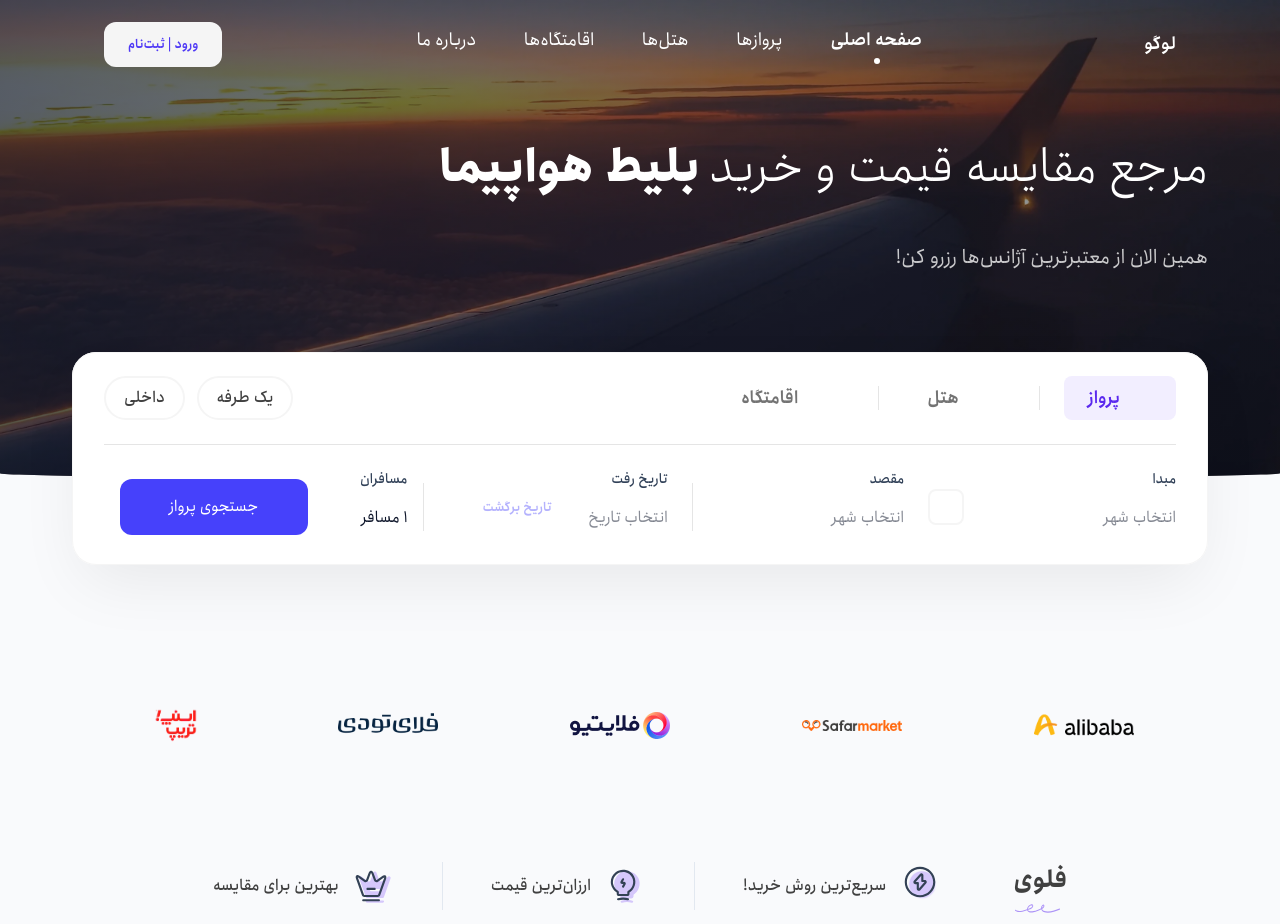
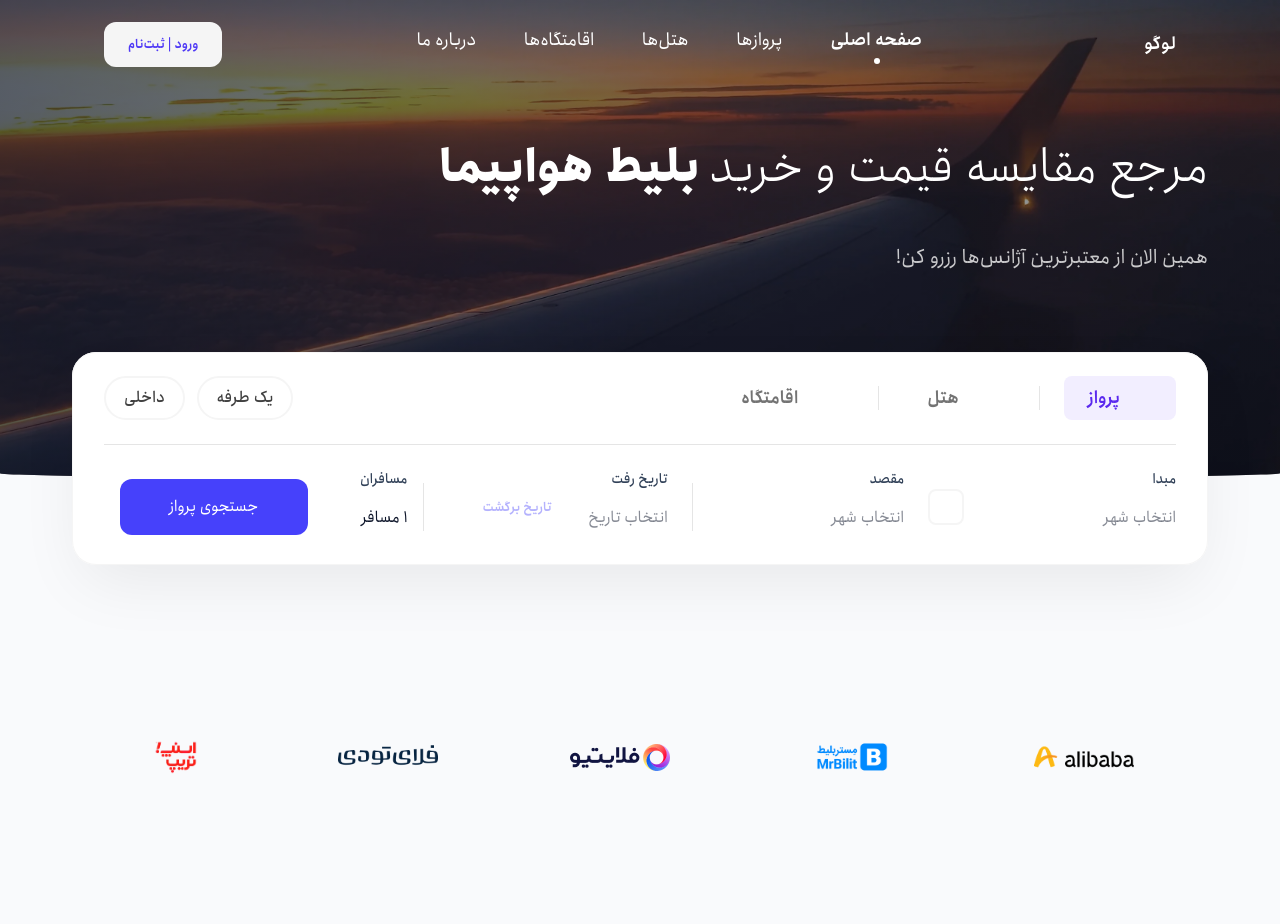
Before and after one commit to Floy-ir/Frontend, a Next.js app: page / in a window 1280 px wide. Shown: the top 924 px of the page. Built offline with nearby package versions, Linux system fonts and the light colour scheme; some icons are missing.

Commit message:
fix(stle):landing page minor changes

```diff
--- a/app/page.tsx
+++ b/app/page.tsx
@@ -94,9 +94,9 @@
         </div>
 
         {/* suggestions */}
-        <div className="mt-12 flex w-full max-w-[1500px] shrink-0 flex-col items-center justify-center px-4 py-8 lg:px-38 lg:py-12">
+        {/* <div className="mt-12 flex w-full max-w-[1500px] shrink-0 flex-col items-center justify-center px-4 py-8 lg:px-38 lg:py-12">
           <Suggestions />
-        </div>
+        </div> */}
         <div className="mb-13 w-full">
           <Questions />
         </div>
--- a/components/LandingPage/Benefits.tsx
+++ b/components/LandingPage/Benefits.tsx
@@ -34,7 +34,7 @@
               />
             </div>
             <span className="text-Gray-N700 text-right  text-base leading-7 font-medium">
-              سریع‌ترین روش خرید!
+              سریع‌ترین روش خرید
             </span>
           </div>
 
--- a/components/LandingPage/Companies.tsx
+++ b/components/LandingPage/Companies.tsx
@@ -10,7 +10,7 @@
             {/* </div> */}
 
             {/* <div className="flex flex-1 flex-col items-start justify-start gap-2 h-4"> */}
-            <Image className="" src="/images/safarmarket.png" alt="safarmarket" width={100} height={10} />
+            <Image className="" src="/images/MrBilit.png" alt="safarmarket" width={100} height={10} />
             {/* </div> */}
 
             {/* <div className="flex flex-1 flex-col items-start justify-start gap-2 h-4"> */}
```
Also changed, not shown: public/images/MrBilit.png (added).
